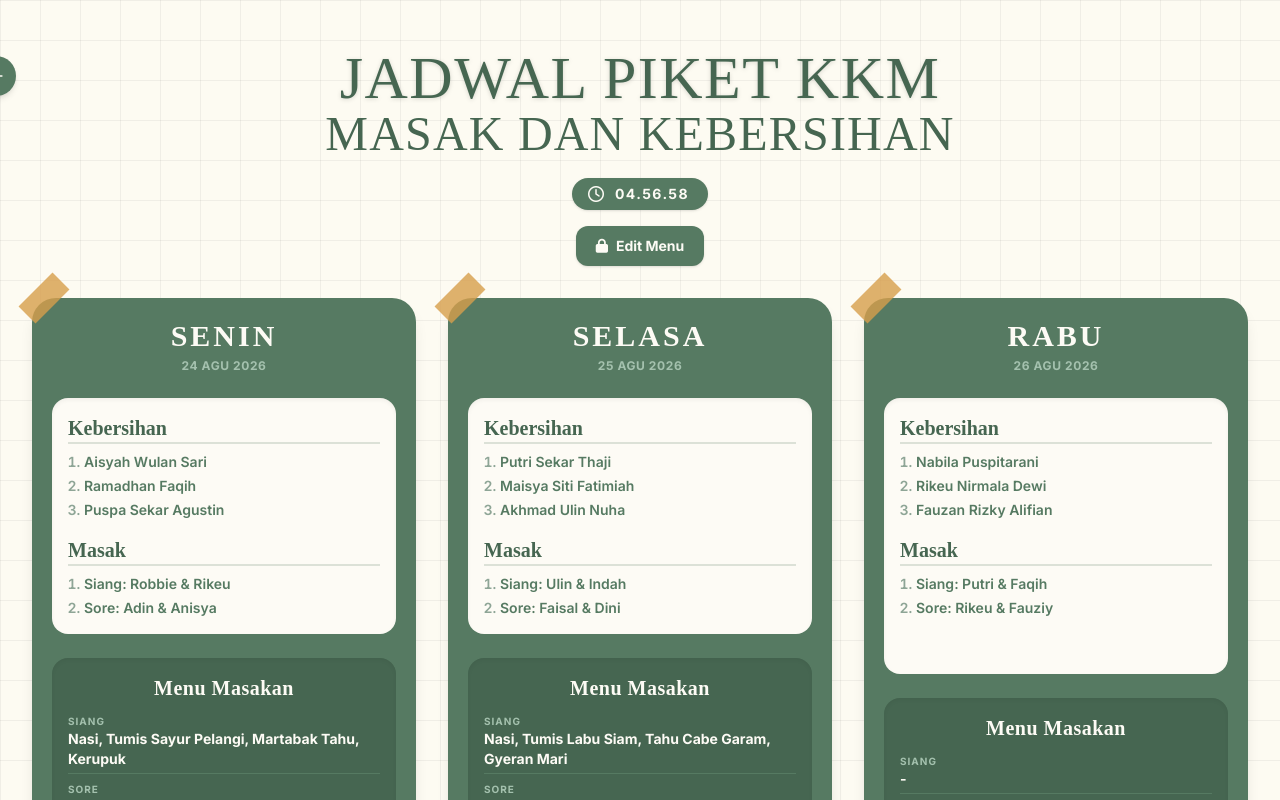
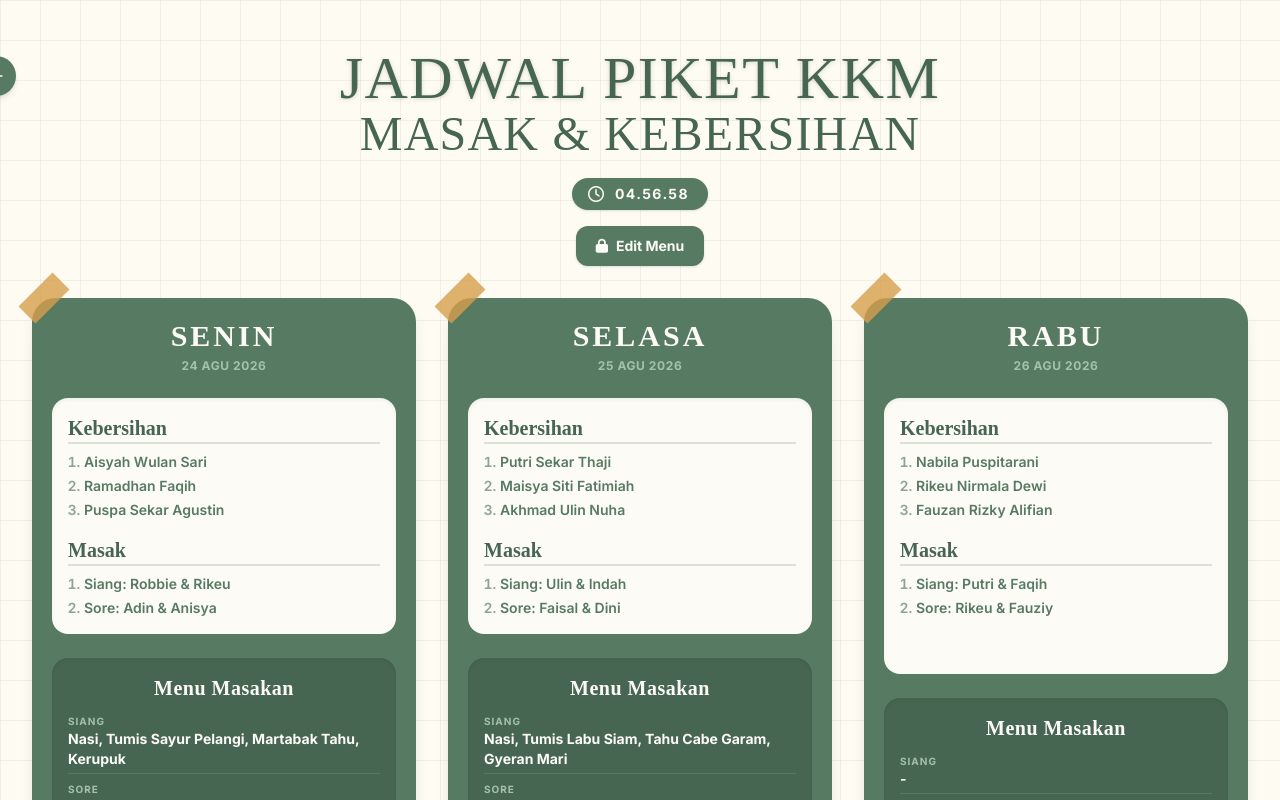
Before and after one commit to adin07-code/Desa-Panambangan, a Next.js app: page /piket in a window 1280 px wide. Shown: the top 800 px of the page. Built offline with nearby package versions, Linux system fonts and the light colour scheme; a web font is replaced by a local one.

Commit message:
chore: change dan to & in piket title

```diff
--- a/src/app/piket/page.tsx
+++ b/src/app/piket/page.tsx
@@ -59,7 +59,7 @@ export default function PiketPage() {
 
           <div className="flex flex-col items-center text-center gap-3">
             <h1 className="text-5xl md:text-6xl font-cute text-[#466651] tracking-wide uppercase drop-shadow-sm">Jadwal Piket KKM</h1>
-            <h2 className="text-4xl md:text-5xl font-cute text-[#466651] tracking-wide uppercase mt-[-10px]">Masak dan Kebersihan</h2>
+            <h2 className="text-4xl md:text-5xl font-cute text-[#466651] tracking-wide uppercase mt-[-10px]">Masak & Kebersihan</h2>
 
             <div className="flex items-center gap-2 bg-[#567a62] text-[#FDFBF5] px-4 py-1.5 rounded-full shadow-sm mt-2">
               <i className="fa-regular fa-clock"></i>
```
